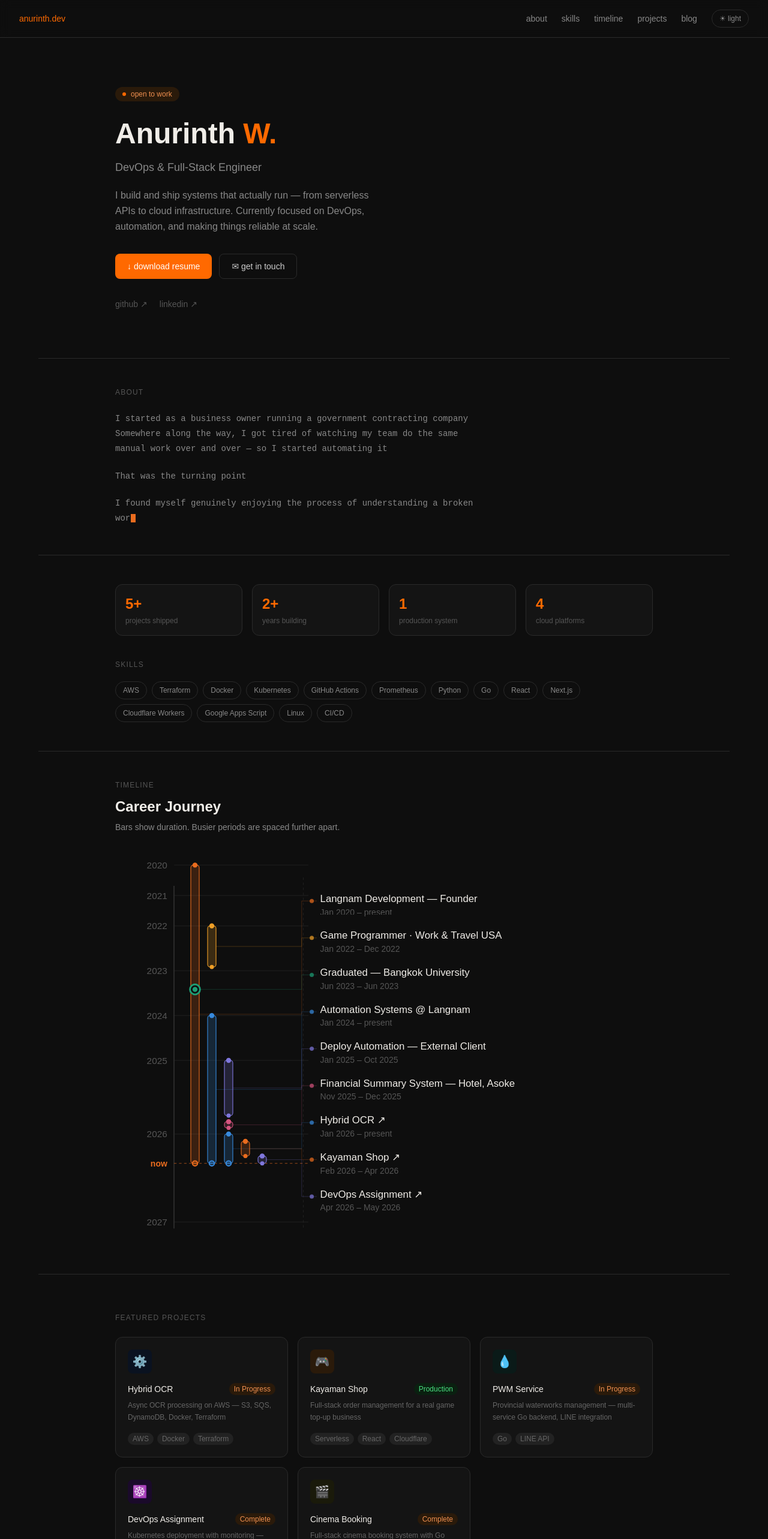
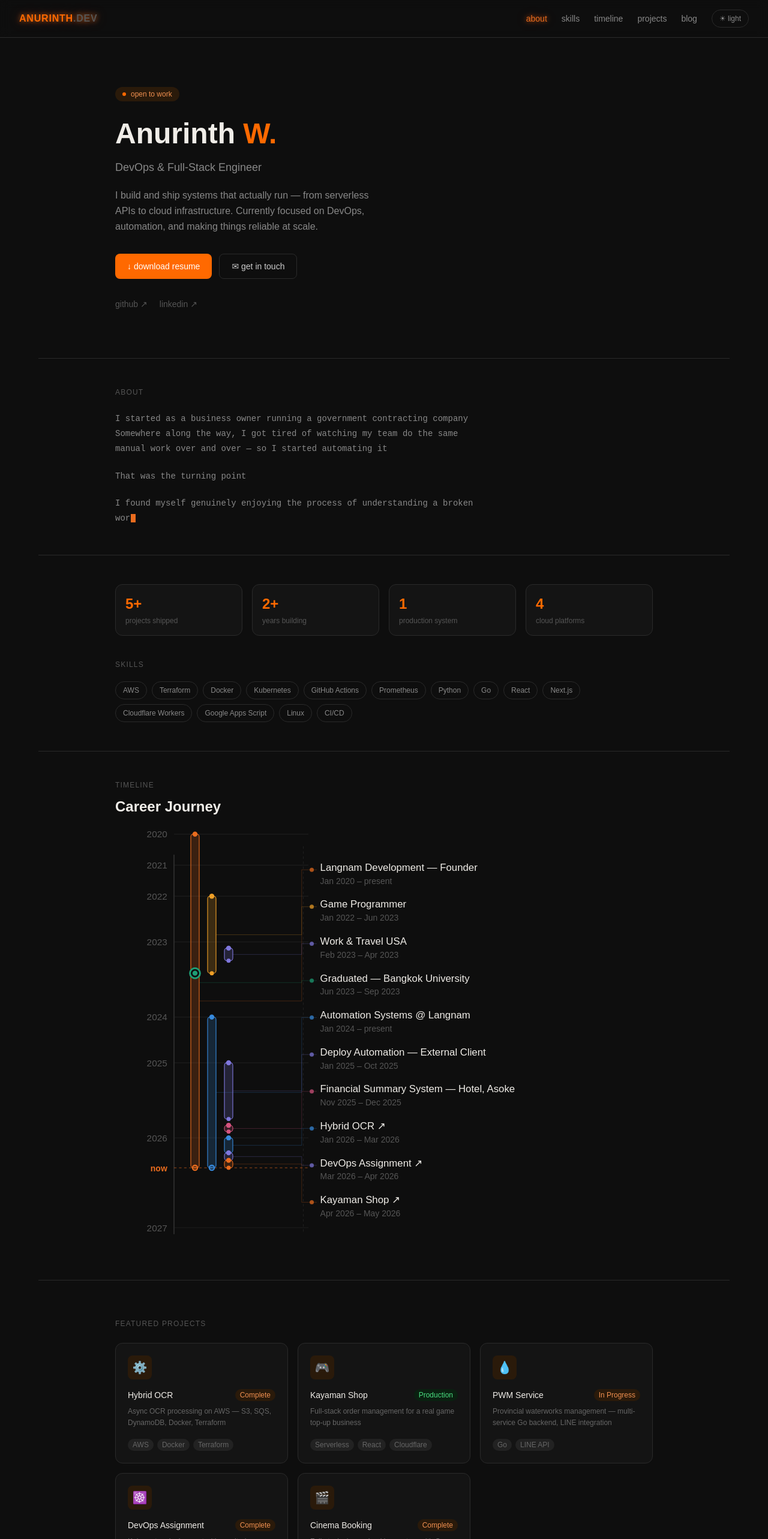
Before and after one commit to anurinth-w/portfolio, a Next.js app: page / in a window 1280 px wide. Shown: the top 2566 px of the page at 60% size. Built offline with nearby package versions, Linux system fonts and the light colour scheme.

Commit message:
feat: active nav highlight, glow effect, terminal about section

```diff
--- a/app/page.tsx
+++ b/app/page.tsx
@@ -14,18 +14,27 @@ const EVENTS = [
   },
   {
     id: "game-dev",
-    title: "Game Programmer · Work & Travel USA",
+    title: "Game Programmer",
     start: { year: 2022, month: 1 },
-    end: { year: 2022, month: 12 },
+    end: { year: 2023, month: 6 },
     color: "#EF9F27",
     href: null,
     track: 1,
   },
   {
+    id: "Work & Travel",
+    title: "Work & Travel USA",
+    start: { year: 2023, month: 2 },
+    end: { year: 2023, month: 4 },
+    color: "#7F77DD",
+    href: null,
+    track: 2,
+  },
+  {
     id: "graduated",
     title: "Graduated — Bangkok University",
     start: { year: 2023, month: 6 },
-    end: { year: 2023, month: 6 },
+    end: { year: 2023, month: 9 },
     color: "#1D9E75",
     href: null,
     track: 0,
@@ -62,29 +71,30 @@ const EVENTS = [
     id: "hybrid-ocr",
     title: "Hybrid OCR",
     start: { year: 2026, month: 1 },
-    end: null,
+    end: { year: 2026, month: 3 },
     color: "#378ADD",
     href: "https://github.com/anurinth-w/hybrid-ocr",
     track: 2,
   },
   {
+    id: "devops-assignment",
+    title: "DevOps Assignment",
+    start: { year: 2026, month: 3 },
+    end: { year: 2026, month: 4 },
+    color: "#7F77DD",
+    href: "https://github.com/anurinth-w/devops-assignment",
+    track: 2,
+  },
+  {
     id: "kayaman",
     title: "Kayaman Shop",
-    start: { year: 2026, month: 2 },
-    end: { year: 2026, month: 4 },
+    start: { year: 2026, month: 4 },
+    end: { year: 2026, month: 5 },
     color: "#EA6C1E",
     href: "https://github.com/anurinth-w/kayaman-shop",
-    track: 3,
+    track: 2,
   },
-  {
-    id: "devops-assignment",
-    title: "DevOps Assignment",
-    start: { year: 2026, month: 4 },
-    end: { year: 2026, month: 5 },
-    color: "#7F77DD",
-    href: "https://github.com/anurinth-w/devops-assignment",
-    track: 4,
-  },
+
 ];
 
 const TL_START_YEAR = 2020;
@@ -244,7 +254,7 @@ function TerminalAbout({ dark, mutedColor }: { dark: boolean; mutedColor: string
             height: "14px",
             verticalAlign: "middle",
             marginLeft: "1px",
-          }}/>
+          }} />
         </div>
       )}
       {done && (
@@ -255,7 +265,7 @@ function TerminalAbout({ dark, mutedColor }: { dark: boolean; mutedColor: string
           height: "14px",
           verticalAlign: "middle",
           marginLeft: "1px",
-        }}/>
+        }} />
       )}
     </div>
   );
@@ -265,11 +275,27 @@ export default function Home() {
   const [dark, setDark] = useState(true);
   const [mounted, setMounted] = useState(false);
   const [tlHovered, setTlHovered] = useState<string | null>(null);
+  const [activeSection, setActiveSection] = useState("hero");
 
   useEffect(() => { setMounted(true); }, []);
+
   useEffect(() => {
     document.documentElement.classList.toggle("dark", dark);
   }, [dark]);
+  useEffect(() => {                          // ← เพิ่มตรงนี้
+    const sections = ["about", "skills", "timeline", "projects", "blog"];
+    const observers = sections.map((id) => {
+      const el = document.getElementById(id);
+      if (!el) return null;
+      const observer = new IntersectionObserver(
+        ([entry]) => { if (entry.isIntersecting) setActiveSection(id); },
+        { threshold: 0.1, rootMargin: "-40% 0px -40% 0px" }
+      );
+      observer.observe(el);
+      return observer;
+    });
+    return () => observers.forEach((o) => o?.disconnect());
+  }, [mounted]);
 
   if (!mounted) return null;
 
@@ -279,9 +305,9 @@ export default function Home() {
       desc: "Async OCR processing on AWS — S3, SQS, DynamoDB, Docker, Terraform",
       tags: ["AWS", "Docker", "Terraform"],
       href: "https://github.com/anurinth-w/hybrid-ocr",
-      status: "In Progress",
+      status: "Complete",
       icon: "⚙️",
-      iconBg: dark ? "#0a1220" : "#eff6ff",
+      iconBg: dark ? "#2a1a0a" : "#fff3e8",
     },
     {
       name: "Kayaman Shop",
@@ -299,7 +325,7 @@ export default function Home() {
       href: "https://github.com/anurinth-w/pwm-service",
       status: "In Progress",
       icon: "💧",
-      iconBg: dark ? "#0a1a18" : "#f0fdf8",
+      iconBg: dark ? "#2a1a0a" : "#fff3e8",
     },
     {
       name: "DevOps Assignment",
@@ -308,7 +334,7 @@ export default function Home() {
       href: "https://github.com/anurinth-w/devops-assignment",
       status: "Complete",
       icon: "☸️",
-      iconBg: dark ? "#1a0a2a" : "#f5f0ff",
+      iconBg: dark ? "#2a1a0a" : "#fff3e8",
     },
     {
       name: "Cinema Booking",
@@ -317,7 +343,7 @@ export default function Home() {
       href: "https://github.com/anurinth-w/cinema-booking",
       status: "Complete",
       icon: "🎬",
-      iconBg: dark ? "#1a1a0a" : "#fffbf0",
+      iconBg: dark ? "#2a1a0a" : "#fff3e8",
     },
   ];
 
@@ -342,13 +368,21 @@ export default function Home() {
         {/* Navbar */}
         <nav className="sticky top-0 z-50 flex items-center justify-between px-8 py-4 backdrop-blur-sm"
           style={{ borderBottom: `0.5px solid ${borderColor}` }}>
-          <span className="text-sm font-medium text-orange-500">anurinth.dev</span>
+          <span className="text-base font-bold tracking-wider text-orange-500"
+            style={{ textShadow: dark ? "0 0 8px rgba(234,108,30,0.8), 0 0 20px rgba(234,108,30,0.4)" : "none" }}>
+            ANURINTH<span style={{ color: dark ? "#555" : "#ccc" }}>.DEV</span>
+          </span>
           <div className="flex items-center gap-6">
             <div className="hidden sm:flex gap-6">
               {["about", "skills", "timeline", "projects", "blog"].map((item) => (
                 <a key={item} href={`#${item}`}
-                  className="text-sm hover:text-orange-500 transition-colors"
-                  style={{ color: mutedColor }}>
+                  className="text-sm transition-colors"
+                  style={{
+                    color: activeSection === item ? "#EA6C1E" : mutedColor,
+                    textShadow: activeSection === item
+                      ? "0 0 8px rgba(234,108,30,0.8), 0 0 20px rgba(234,108,30,0.4)"
+                      : "none",
+                  }}>
                   {item}
                 </a>
               ))}
@@ -450,9 +484,6 @@ export default function Home() {
         <section id="timeline" className="px-8 sm:px-16 py-12 max-w-5xl mx-auto">
           <p className="text-xs font-medium uppercase tracking-widest mb-3" style={{ color: subtleColor }}>timeline</p>
           <h2 className="text-2xl font-semibold mb-2">Career Journey</h2>
-          <p className="text-sm mb-8" style={{ color: mutedColor }}>
-            Bars show duration. Busier periods are spaced further apart.
-          </p>
           <div className="overflow-x-auto">
             <svg width="100%" viewBox={`0 0 640 ${totalHeight}`} style={{ display: "block", minWidth: "400px" }}>
 
--- a/app/timeline/page.tsx
+++ b/app/timeline/page.tsx
@@ -63,7 +63,7 @@ const EVENTS = [
     id: "hybrid-ocr",
     title: "Hybrid OCR",
     start: { year: 2026, month: 1 },
-    end: null,
+    end: { year: 2026, month: 3 },
     color: "#378ADD",
     href: "https://github.com/anurinth-w/hybrid-ocr",
     track: 2,
```
